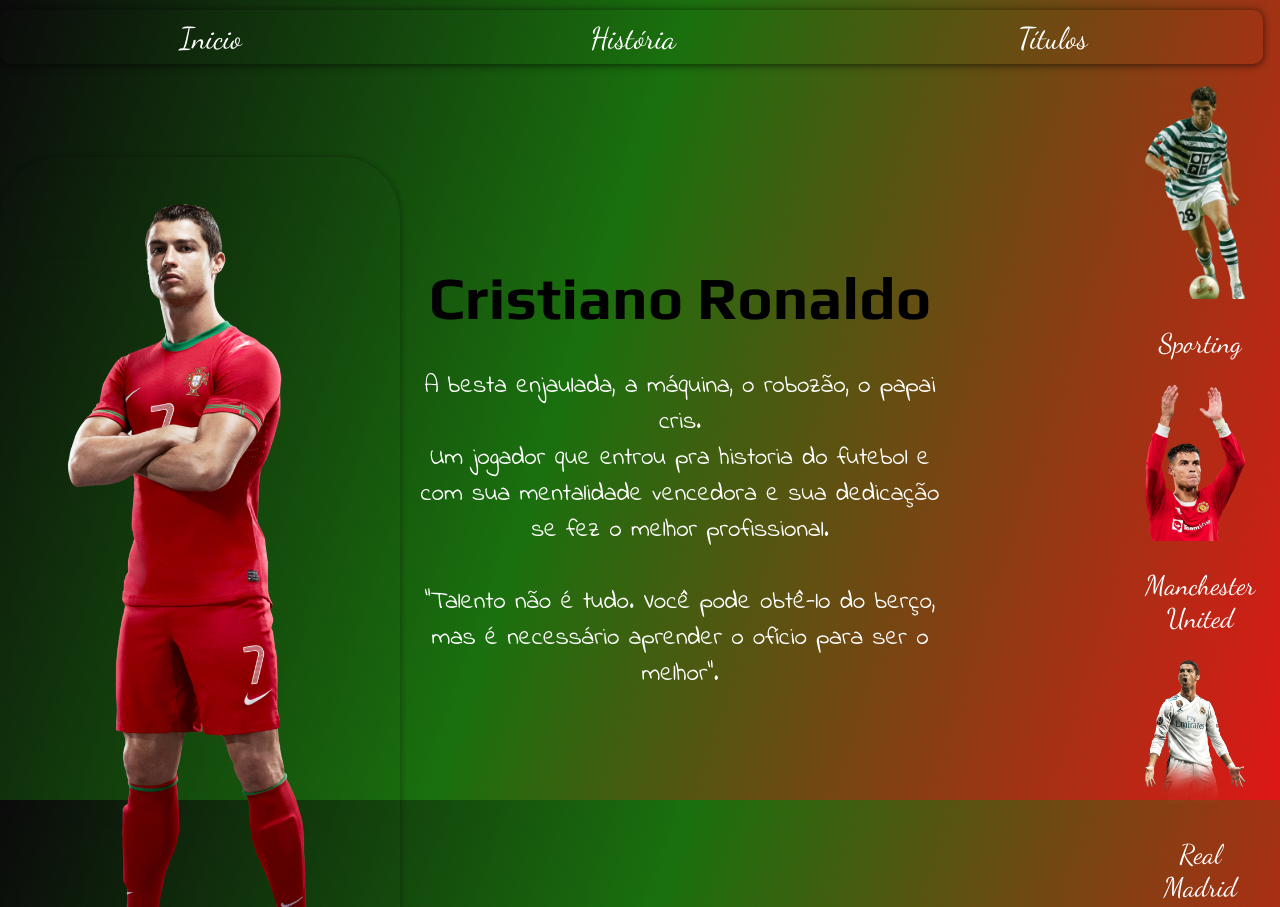
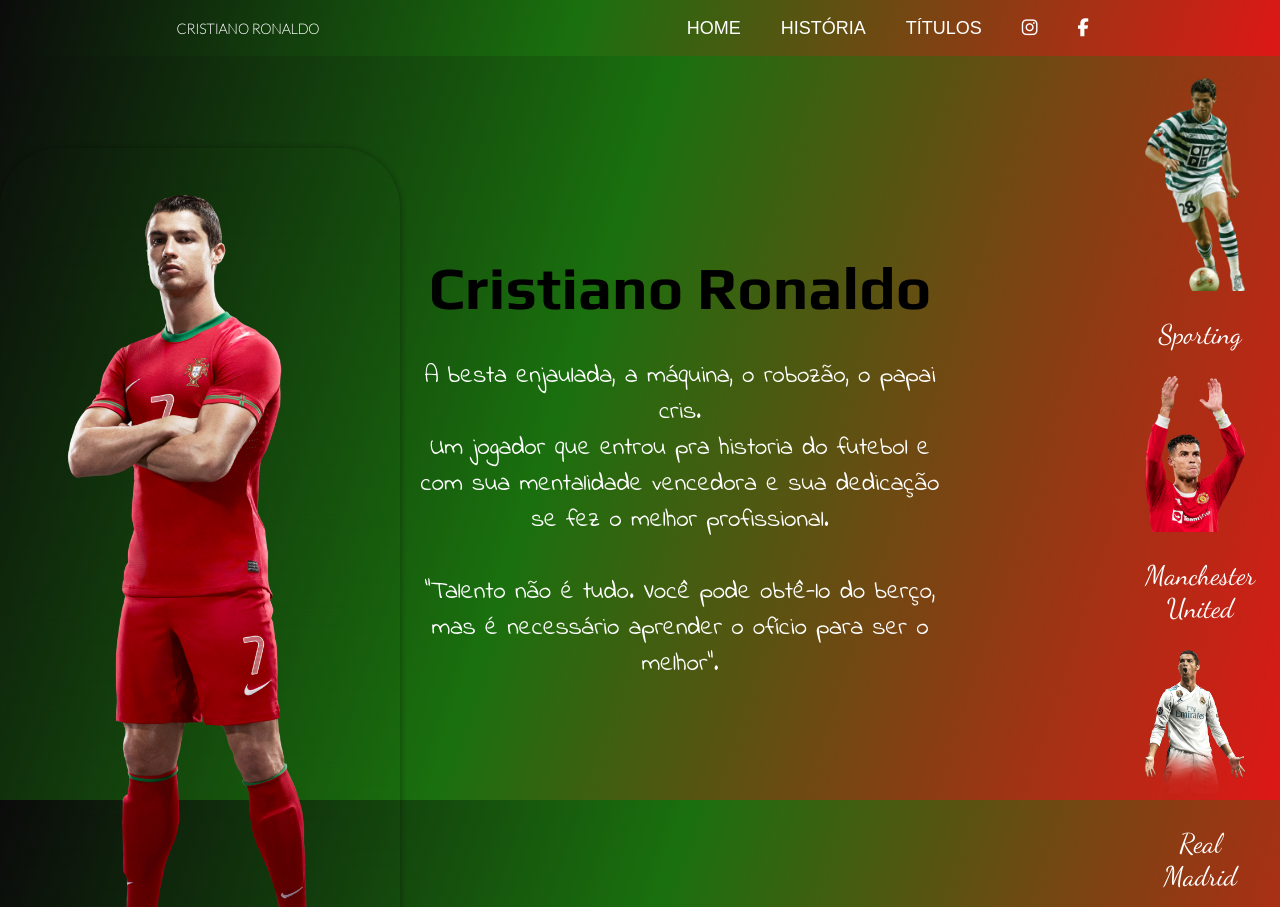
Before and after one commit to gabrielpequeno/projeto-pagina-cristiano-ronaldo, a plain HTML site: page index.html in a window 1280 px wide. Shown: the top 907 px of the page. Drawn offline with Linux system fonts and the light colour scheme; a web font is replaced by a local one.

Commit message:
ajustes do projeto cris

```diff
--- a/index.html
+++ b/index.html
@@ -5,15 +5,23 @@
     <meta name="viewport" content="width=device-width, initial-scale=1.0">
     <link rel="shortcut icon" href="./imagens/favicon-portugal.png" type="image/x-icon">
     <link rel="stylesheet" href="style.css">
+    <script src="https://kit.fontawesome.com/6cf6798d32.js" crossorigin="anonymous"></script>
     <title>Cristiano Ronaldo</title>
 </head>
 <body>
     <header>
-        <nav>
-            <a href="#">Inicio</a>
-            <a href="#">História</a>
-            <a href="#">Títulos</a>
-        </nav>
+        <div class="menu-content">
+            <h1 class="logo">Cristiano Ronaldo</h1>
+            <nav class="header-menu">
+                <ul class="list-itens">
+                    <li><a href="#">Home</a></li>
+                    <li><a href="#">História</a></li>
+                    <li><a href="#">Títulos</a></li>
+                    <li><a href="#"><i class="fa-brands fa-instagram"></i></a></li>
+                    <li><a href="#"><i class="fa-brands fa-facebook-f"></i></a></li>
+                </ul>
+            </nav>
+        </div>
     </header>
 
     <main>
--- a/style.css
+++ b/style.css
@@ -1,6 +1,6 @@
 @charset "UTF-8";
 @import url('https://fonts.googleapis.com/css2? family= Indie+Flor & display=swap');
-
+@import url('https://fonts.googleapis.com/css2?family=Lato:wght@100&display=swap');
 @font-face {
     font-family: 'Menu';
     src: url('fonts/Play-Bold.ttf') format('opentype');
@@ -36,7 +36,6 @@
     margin: 0;
     text-decoration: none;
     font-family: sans-serif;
-    font-size: 14px;
 }
 :root {
     --cor01: #c80201;
@@ -48,55 +47,80 @@
     --font-subtitulos: 'subtitulos', 'cursive';
 }
 
+html {
+    width: 100vw;
+    height: 100vh;
+    font-size: 62.5%;
+    color: white;
+    font-family: 'Lato', sans-serif;
+}
+
 body {
+    width: 100vw;
     background: rgb(11,11,11);
     background: linear-gradient(108deg, rgba(11,11,11,1) 0%, rgba(26,112,14,1) 45%, rgba(222,23,23,1) 100%);
     background-color: black;
     background-attachment: fixed;
     font-family: Arial, Helvetica, sans-serif;
     color: white;
-
 }
 
 header {
-    width: 100%vh;
-    height: auto;
+    width: 100vw;
+    height: 7vh;
+    background: linear-gradient(108deg, rgba(11,11,11,1) 0%, rgba(26,112,14,1) 45%, rgba(222,23,23,1) 100%);
+}
+
+.logo {
+    font-family: 'Lato', sans-serif;
+    cursor: pointer;
+    font-size: 14px;
+}
+
+.menu-content {
+    text-transform: uppercase;
+    height: 100%;
+    display: flex;
+    justify-content: space-around;
+    align-items: center;
+    font-size: 1.8rem;
+}
+
+.menu-content .list-itens {
+    display: flex;
+    list-style: none;
+    gap: 10px;
+}
+
+.menu-content .list-itens a {
+    text-decoration: none;
+    color: white;
+    padding: 1.5rem;
+    transform: 2ms ease-in;
+    position: relative;
+}
+
+.menu-content .list-itens a::before {
+    content: ' ';
+    position: absolute;
+    bottom: 0;
+    left: 0;
+    width: 0px;
+    height: 1px;
+    background-color: rgb(251, 255, 0);
+    transition: all 1.5s ease;
+}
+
+.menu-content .list-itens a:hover::before {
+    width: 100%;
 }
 
 main {
-    min-width: 280px;
-    max-width: 800px;
-}
-
-nav {
-    width: 98.7vw;
-    height: 30px;
-    display: flex;
-    text-align: center;
-    justify-content: space-around;
-    padding-top: 10px;
-    margin-top: 10px;
-    padding-bottom: 14px;
-    border-radius: 10px;
-    box-shadow: 0px 1px 7px 1px rgba(0, 0, 0, 0.527);
-}
-
-nav a {
-    font-family: var(--font-subtitulos);
-    padding-bottom: 10px;
-    width: 83px;
-    height: auto;
-    font-size: 30px;
-    color: #ffff;
-}
-
-nav a:hover {
-    background-color: #3b4b406c;
-    transition: all 0.5s;
-    border-radius: 10px;
+    width: 100vw;
 }
 
 .container {
+    width: 100vh;
     display: flex;
 }
 
@@ -131,7 +155,7 @@ span {
 }
 
 .container-b {
-    width: 160px;
+    width: 100vw;
     margin-left: 200px;
     margin-top: 20px;
 }
@@ -143,7 +167,6 @@ span {
     margin-bottom: 25px;
     text-align: center;
     cursor: pointer;
-
 }
 
 .container-b img {
@@ -151,6 +174,7 @@ span {
 }
 
 footer {
+    width: 100vw;
     text-align: center;
     background-color: #039930b0;
 }
```
